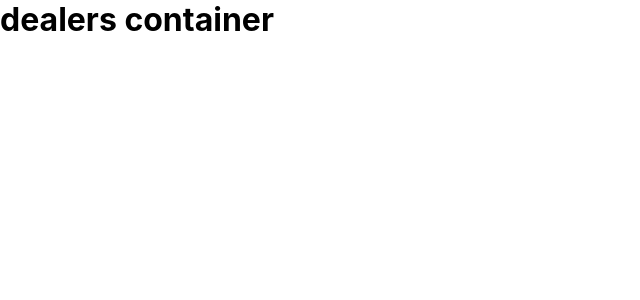
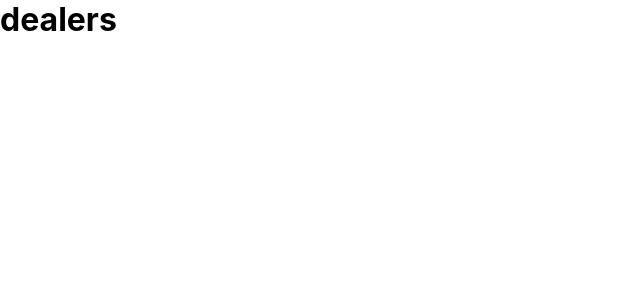
Before and after one commit to mx32000/and-sold, a React (Create React App) app in the folder client/: page /auctions/1/dealers in a window 1280 px wide. Shown: the top 300 px of the page, without its empty margins (0-640 px from the left). Built offline with nearby package versions, Linux system fonts and the light colour scheme.

Commit message:
dealers routes

```diff
--- a/client/src/containers/BiddersContainer.jsx
+++ b/client/src/containers/BiddersContainer.jsx
@@ -6,6 +6,7 @@ import Bidders from "../screens/Bidders/Bidders";
 
 export default function BiddersContainer() {
   return(
+    <div className="bidders-container">
       <Switch>
         <Route path="/auctions/:auction_id/bidders/new">
           <BidderCreate />
@@ -20,5 +21,6 @@ export default function BiddersContainer() {
           <Bidders />
         </Route>
       </Switch>
+    </div>
   )
 }
--- a/client/src/containers/DealersContainer.jsx
+++ b/client/src/containers/DealersContainer.jsx
@@ -1,5 +1,26 @@
+import { Switch, Route } from "react-router-dom";
+import DealerCreate from "../screens/Dealers/DealerCreate";
+import DealerDetail from "../screens/Dealers/DealerDetail";
+import DealerEdit from "../screens/Dealers/DealerEdit";
+import Dealers from "../screens/Dealers/Dealers";
+
 export default function DealersContainer() {
   return(
-    <h1>dealers container</h1>
+    <div className="dealers-container">
+      <Switch>
+        <Route path="/auctions/:auction_id/dealers/new">
+          <DealerCreate />
+        </Route>
+        <Route path="/auctions/:auction_id/dealers/:id/edit">
+          <DealerEdit />
+        </Route>
+        <Route path="/auctions/:auction_id/dealers/:id">
+          <DealerDetail />
+        </Route>
+        <Route path="/auctions/:auction_id/dealers">
+          <Dealers />
+        </Route>
+      </Switch>
+    </div>
   )
 }
--- a/client/src/screens/Dealers/DealerCreate.jsx
+++ b/client/src/screens/Dealers/DealerCreate.jsx
@@ -0,0 +1,5 @@
+export default function DealerCreate() {
+  return(
+    <h1>dealer create</h1>
+  )
+}
--- a/client/src/screens/Dealers/DealerDetail.jsx
+++ b/client/src/screens/Dealers/DealerDetail.jsx
@@ -0,0 +1,5 @@
+export default function DealerDetail() {
+  return(
+    <h1>dealer detail</h1>
+  )
+}
--- a/client/src/screens/Dealers/DealerEdit.jsx
+++ b/client/src/screens/Dealers/DealerEdit.jsx
@@ -0,0 +1,5 @@
+export default function DealerEdit() {
+  return(
+    <h1>dealer edit</h1>
+  )
+}
--- a/client/src/screens/Dealers/Dealers.jsx
+++ b/client/src/screens/Dealers/Dealers.jsx
@@ -0,0 +1,5 @@
+export default function Dealers() {
+  return(
+    <h1>dealers</h1>
+  )
+}
```
Lines whose indentation alone changed are shown as unchanged.
